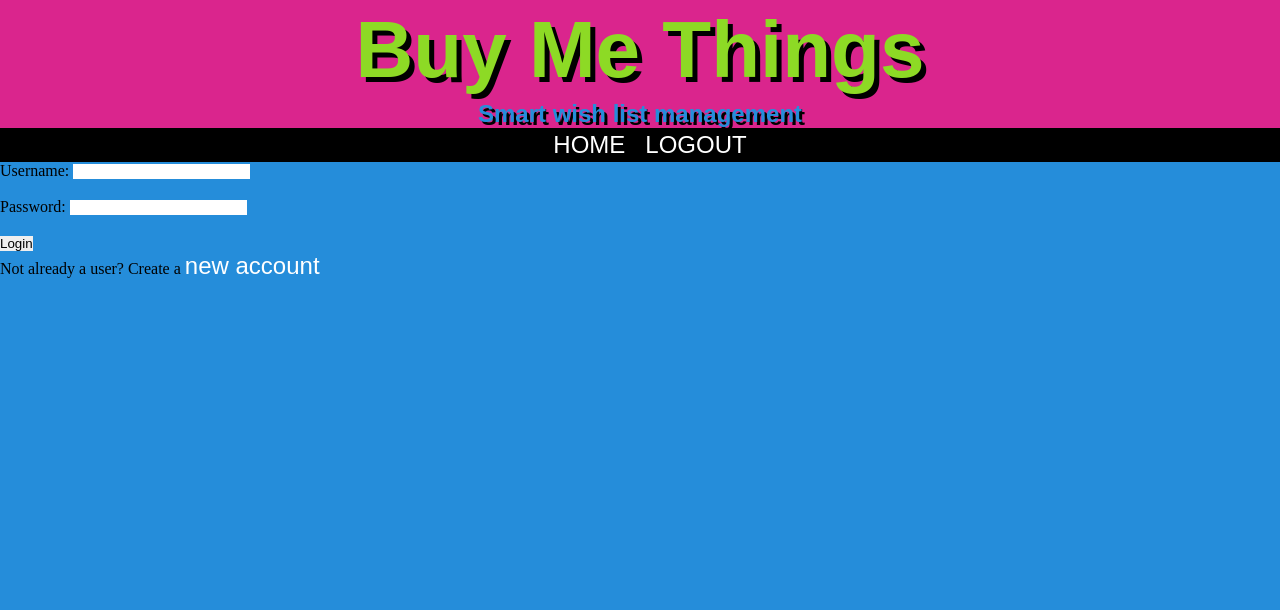
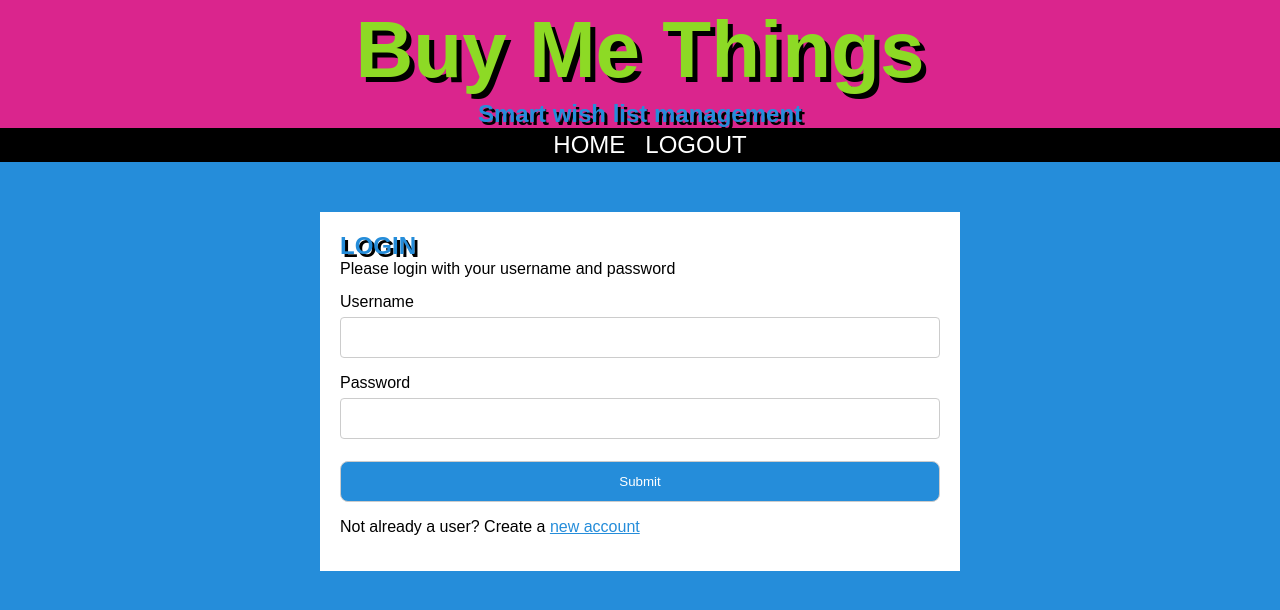
Before and after one commit to rbenjamin4/WishList, a website: page public/index.html in a window 1280 px wide. Drawn offline with Linux system fonts and the light colour scheme; a web font is replaced by a local one.

Commit message:
Added login username and password check against database and added login and create account headings in their forms

```diff
--- a/public/css/createAccount.css
+++ b/public/css/createAccount.css
@@ -38,9 +38,16 @@ input {
     padding: 20px;
   }
 
-  .parText {
+  p {
     margin-bottom: 15px;
     font-family: Arial, Helvetica, sans-serif;
+  }
+
+  .accountLink {
+    font-family: Arial, Helvetica, sans-serif;
+    color: var(--blue);
+    font-size: 1rem;
+    text-decoration: underline;
   }
 
   /* The message box is shown when the user clicks on the password field */
--- a/public/index.html
+++ b/public/index.html
@@ -7,8 +7,9 @@
     <link rel="preconnect" href="https://fonts.gstatic.com" crossorigin>
     <link href="https://fonts.googleapis.com/css2?family=Bowlby+One+SC&display=swap" rel="stylesheet">
     <link href="./css/style.css" rel="stylesheet" type="text/css">
+    <link rel="stylesheet" href="./css/createAccount.css">
+    <script src="./js/script.js" defer></script>
     <script src="./js/login.js" defer></script>
-    <script src="./js/script.js" defer></script>
     <title>Buy Me Things!</title>
 </head>
 <body>
@@ -23,17 +24,23 @@
         </nav>
     </header>
     <main>
-        <label for="username">Username:</label>
-        <input type="text" name="" id="username">
-        <br>
-        <br>
-        <label for="password">Password:</label>
-        <input type="text" name="" id="password">
-        <br>
-        <br>
-        <button>Login</button>
+        <div class="container">
+            <form>
+            <h2>LOGIN</h2>
+              <p class="parText">Please login with your username and password</p>
 
-        <p>Not already a user? Create a <a href="#">new account</a></p>
+              <label for="username">Username</label>
+              <input type="text" id="username" name="username" required>
+
+              <label for="password">Password</label>
+              <input type="password" id="password" name="password">
+
+              <input type="submit" value="Submit">
+              <p>Not already a user? Create a <a class="accountLink" href="./createAccount.html">new account</a></p>
+
+            </form>
+          </div>
+
     </main>
     <footer>
 
--- a/public/js/login.js
+++ b/public/js/login.js
@@ -1,7 +1,33 @@
 const username = document.getElementById('username')
 const password = document.getElementById('password')
+const loginBtn = document.getElementById('submit')
+const form = document.querySelector("form")
+
 
 // verify login info to match user in database
+form.addEventListener('submit', async (event) => {
+
+    event.preventDefault()
+
+    let flag = false
+
+    const userData = await getUsers()
+    console.log(userData)
+    for (i in userData) {
+        if (userData[i].username == username.value && userData[i].password == password.value) {
+            window.location.href = 'homePage.html'
+            flag = true
+        }
+    }
+    if (!flag) {
+        alert('This username and password does not match an existing account.')
+        username.value = ''
+        password.value = ''
+        return
+    }
+}
+)
+
 
 // set user as logged in
 
```
Also changed, not shown: public/createAccount.html (+2 -1 lines).
